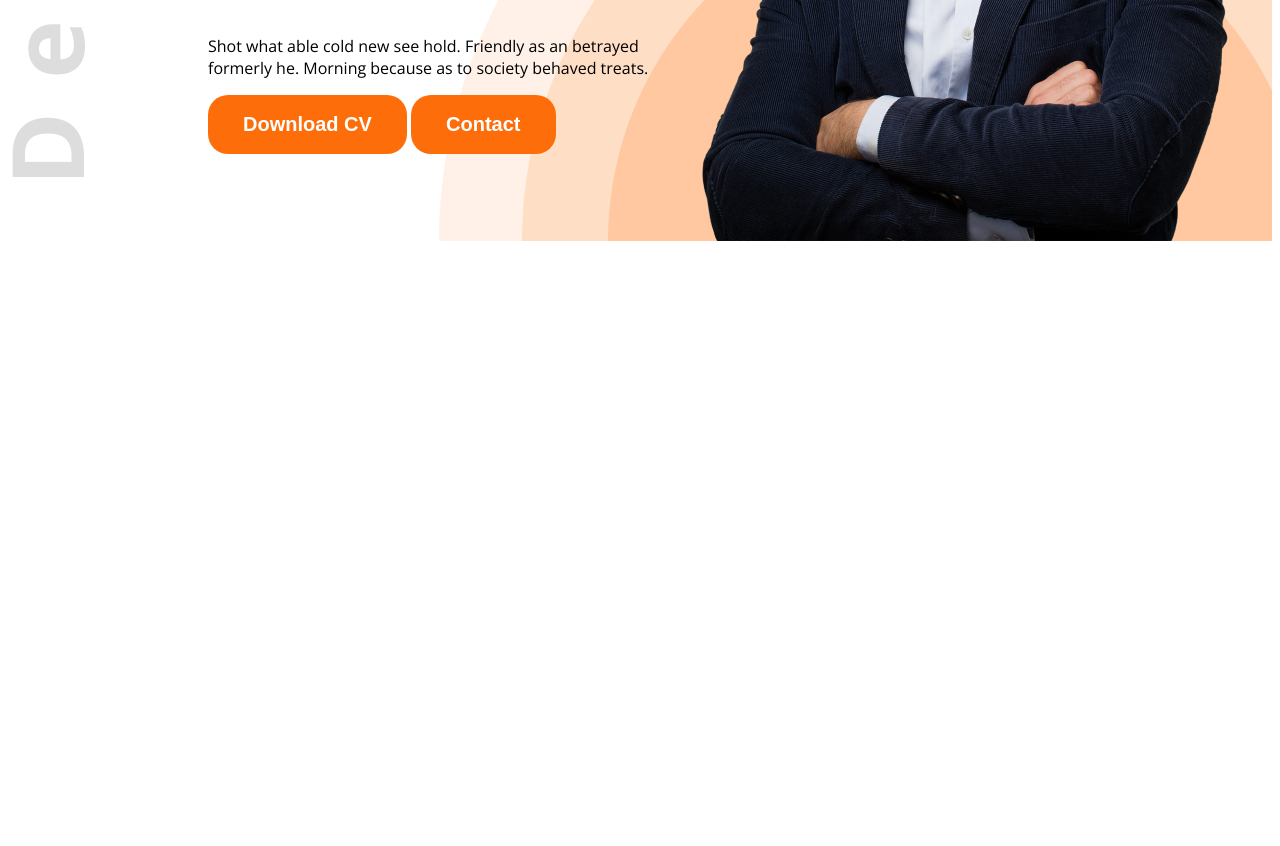
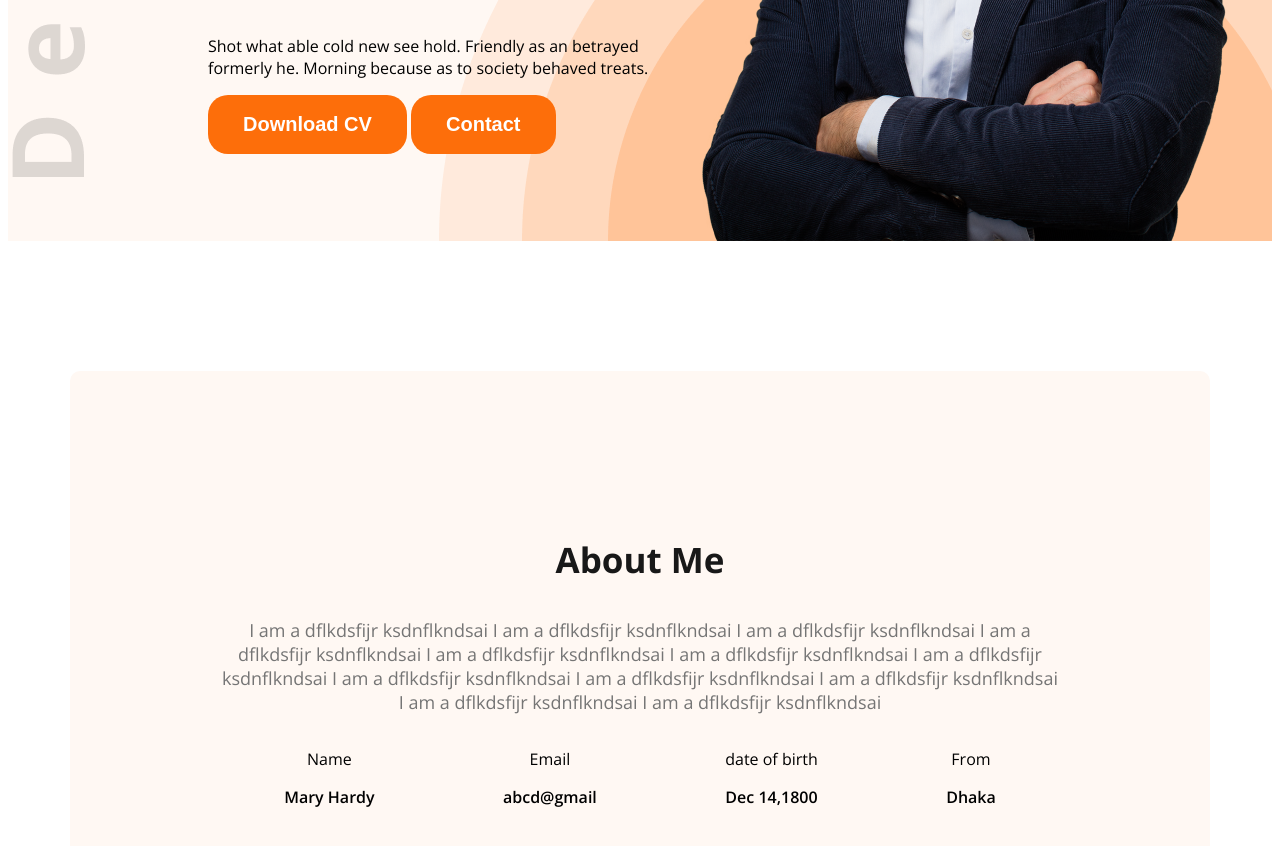
Before and after one commit to Jahidit9/Frontend-Projects, a plain HTML site: page index.html in a window 1280 px wide. Shown: the part 594-1440 px from the top of the page. Before the commit the page ends 843 px from the top, so only its background shows below. Drawn offline with nearby package versions, Linux system fonts and the light colour scheme.

Commit message:
second page

```diff
--- a/index.html
+++ b/index.html
@@ -11,7 +11,7 @@
     <link rel="stylesheet" href="styles/first.css">
 </head>
 <body class="open-sans-all_font_size">
-<header class="header">
+<header class="header secondary-background">
   <nav>
     <h3 class="nav-title">Ma<span class="nav-firstone-color">r</span>y</h3>
     <ul>
@@ -36,5 +36,49 @@
     <img class="banner-profile" src="/images/hardy.png" alt="not found">
 </div>
 </header>
+<main>
+  <section class="about secondary-background">
+        <h3 class="section-title">About Me</h3>
+    <p class="section-description">
+      I am a dflkdsfijr ksdnflkndsai
+      I am a dflkdsfijr ksdnflkndsai
+      I am a dflkdsfijr ksdnflkndsai
+      I am a dflkdsfijr ksdnflkndsai
+      I am a dflkdsfijr ksdnflkndsai
+      I am a dflkdsfijr ksdnflkndsai
+      I am a dflkdsfijr ksdnflkndsai
+      I am a dflkdsfijr ksdnflkndsai
+      I am a dflkdsfijr ksdnflkndsai
+      I am a dflkdsfijr ksdnflkndsai
+      I am a dflkdsfijr ksdnflkndsai
+      I am a dflkdsfijr ksdnflkndsai
+    </p>
+
+    <div class="about-items">
+      <!-- .about-item*4>p.item-title+p.item-description -->
+      <div class="about-item">
+        <p class="item-title">Name</p>
+        <p class="item-description">Mary Hardy</p>
+      </div>
+      <div class="about-item">
+        <p class="item-title">Email</p>
+        <p class="item-description">abcd@gmail</p>
+      </div>
+      <div class="about-item">
+        <p class="item-title">date of birth</p>
+        <p class="item-description">Dec 14,1800</p>
+      </div>
+      <div class="about-item">
+        <p class="item-title">From</p>
+        <p class="item-description">Dhaka</p>
+      </div>
+
+    </div>
+
+  </section>
+
+</main>
+
+
 </body>
 </html>
--- a/styles/first.css
+++ b/styles/first.css
@@ -72,3 +72,35 @@ font-weight: 600px;
 
 
 }
+
+.section-title{
+    font-size: 35px;
+    font-weight: bold;
+    color: #181818;
+}
+.section-description{
+    font-size: 18px;
+    color: #757575;
+}
+.secondary-background{
+    background-color: #FFF8F3;
+}
+.about{
+    border-radius: 10px;
+    padding: 130px 150px;
+    text-align: center;
+    margin-top: 130px;
+
+}
+main{
+    max-width: 1140px;
+    margin: 0 auto;
+
+}
+.item-description{
+    font-weight: 600;
+}
+.about-items{
+    display: flex;
+    justify-content: space-around;
+}
```
